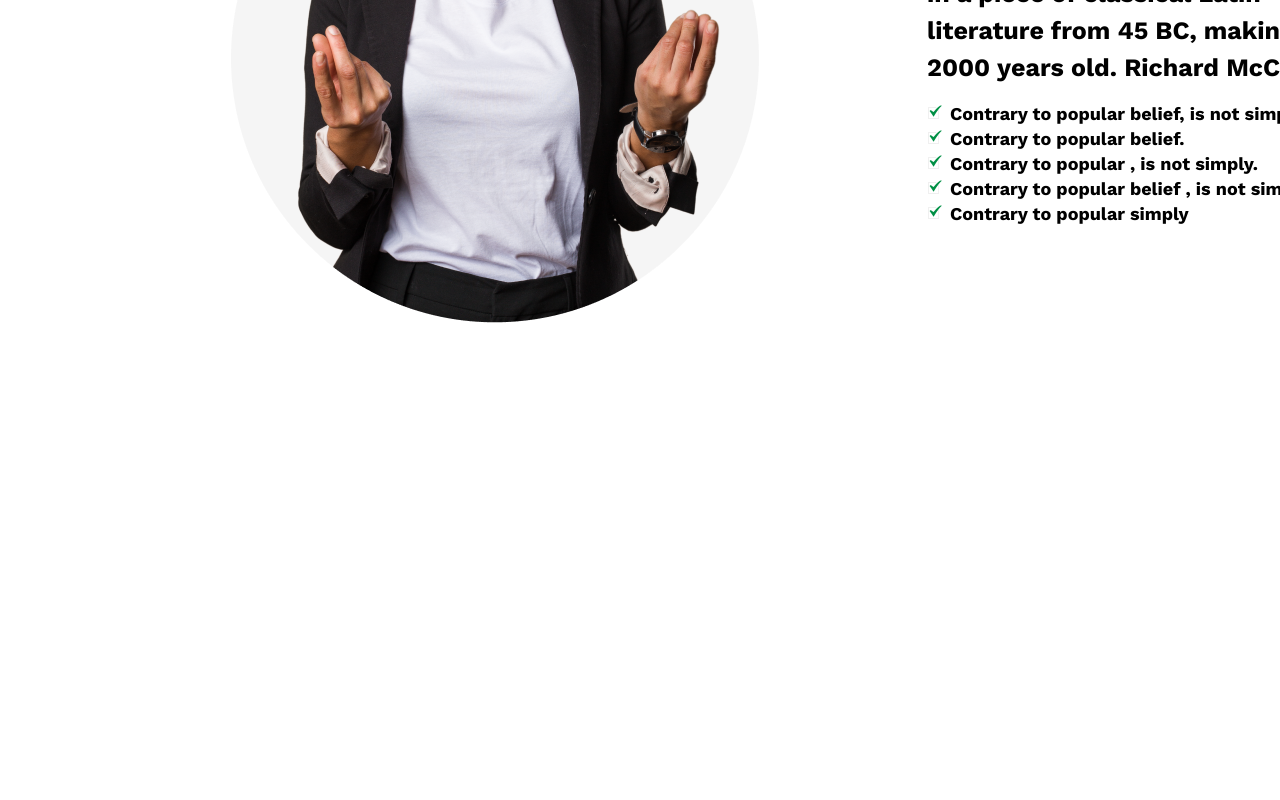
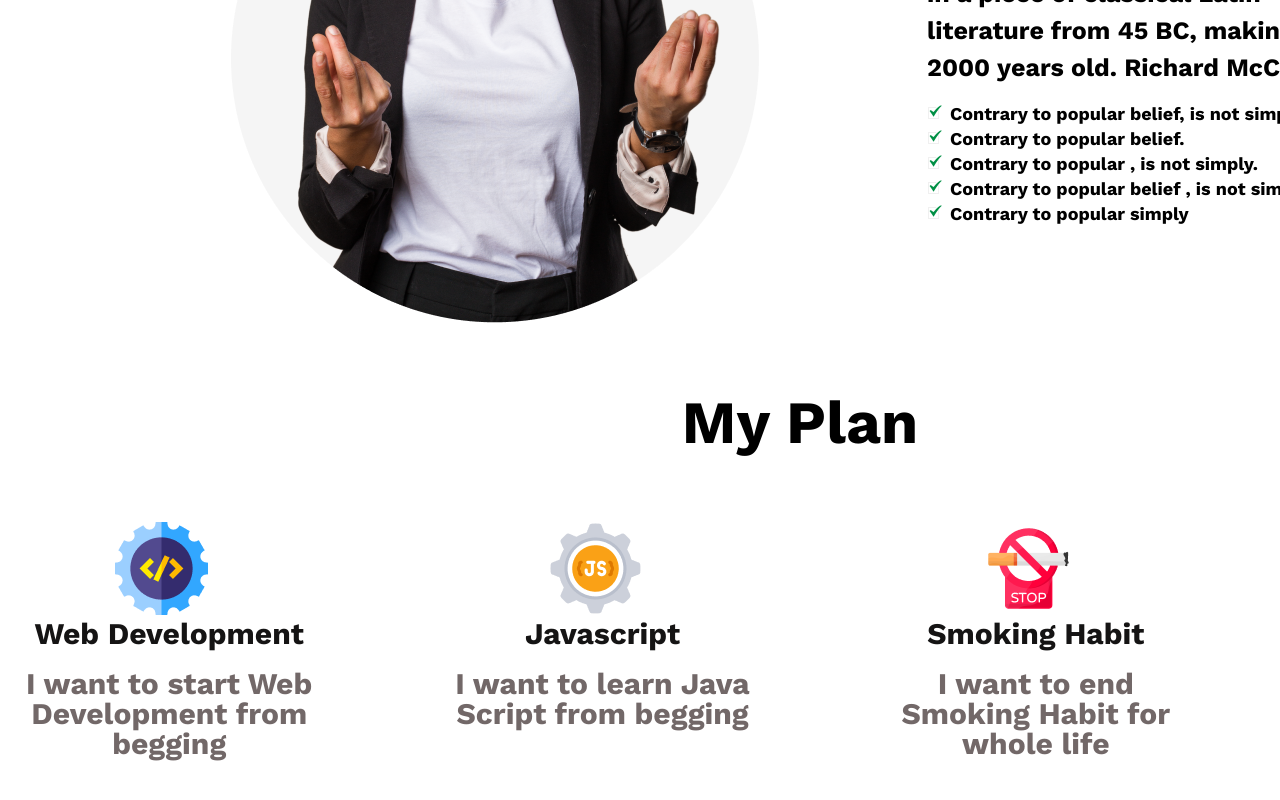
Before and after one commit to AJLife/First-Assignment, a plain HTML site: page index.html in a window 1280 px wide. Shown: the part 1290-2090 px from the top of the page. Before the commit the page ends 1613 px from the top, so only its background shows below. Drawn offline with nearby package versions, Linux system fonts and the light colour scheme.

Commit message:
addeded main section 2

```diff
--- a/index.html
+++ b/index.html
@@ -36,10 +36,34 @@
                 <li>Contrary to popular simply</li>
             </ul>
         </div>
+    </section>
+    <section><h1 class="plan-title">My Plan</h1>
+        <div class="my-plan-options">
+           <div class="my-plan-option">
+            <img class="plan-img" src="images/icons/web.png" alt="">
+            <h3 class="my-plan-option-title">Web Development</h3>
+            <p class="my-plan-option-description">I want to start Web Development from begging</p>
+           </div>
+           <div class="my-plan-option">
+            <img class="plan-img" src="images/icons/js.png" alt="">
+            <h3 class="my-plan-option-title">Javascript</h3>
+            <p class="my-plan-option-description">I want to learn Java Script from begging</p>
+           </div>
+           <div class="my-plan-option">
+            <img class="plan-img" src="images/icons/smoke.png" alt="">
+            <h3 class="my-plan-option-title">Smoking Habit</h3>
+            <p class="my-plan-option-description">I want to end Smoking Habit for whole life</p>
+           </div>
+           <div class="my-plan-option">
+            <img class="plan-img" src="images/icons/ecom.png" alt="">
+            <h3 class="my-plan-option-title">E_Commerce</h3>
+            <p class="my-plan-option-description">I want to Development my business career</p>
+           </div>
+        </div>
 
     </section>
 </main>
 
-
+<br><br><br><br><br><br><br>
 </body>
 </html>
--- a/style.css
+++ b/style.css
@@ -4,6 +4,7 @@
         font-family: 'Work Sans', sans-serif;
         margin: 0 ;
         padding: 0;
+
 
 
 
@@ -88,3 +89,49 @@
         line-height: 25px;
 
        }
+       /* main section 2 */
+      .plan-title{
+        text-align: center;
+        width: 1600px;
+        height: auto;
+        font-size: 60px;
+        padding: 5% 0;
+      }.my-plan-options{
+        display: flex;
+        justify-content: space-between;
+        width: 1600px;
+        height: auto;
+        padding-left: 1.5%;
+
+
+
+
+
+      }.my-plan-option{
+        width: 300px;
+        height: 350x;
+
+
+
+
+
+
+      }.plan-img{
+        padding-left: 32%;
+      }
+      .my-plan-option-title{
+        font-weight: 700;
+        font-size: 30px;
+        line-height: 30px;
+        text-align: center;
+        color: #151414;
+
+      }.my-plan-option-description{
+        font-weight: 700;
+        font-size: 30px;
+        line-height: 30px;
+        padding-top: 20px;
+        padding-left: 0;
+        text-align: center;
+        color: #726868;
+      }
```
